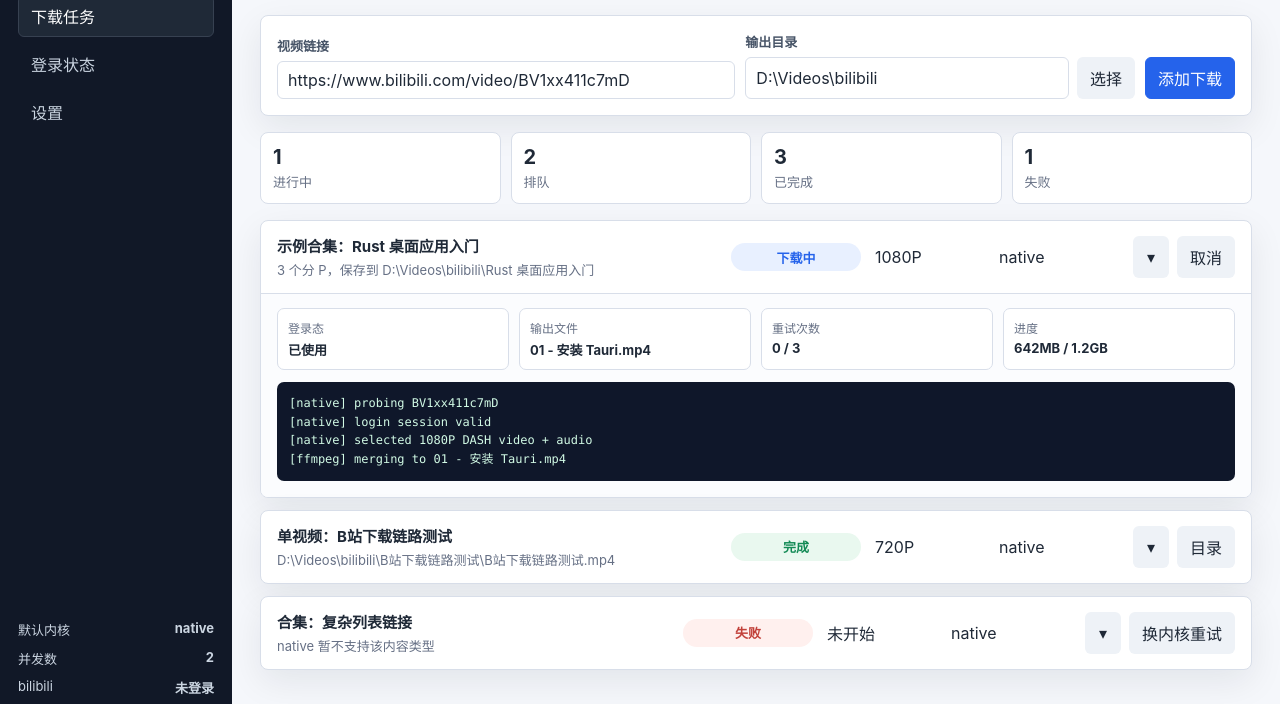
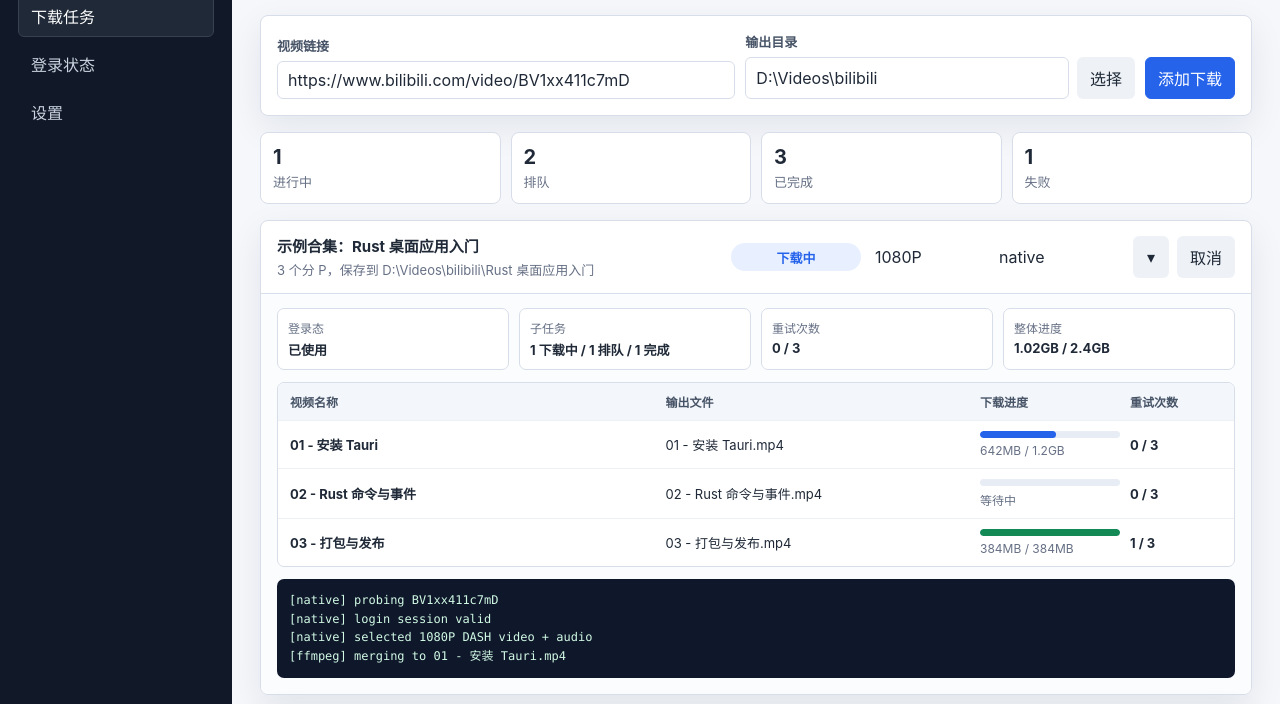
Before and after one commit to shenhaofang/video_downloader, a plain HTML site: page docs/superpowers/prototypes/video-downloader-ui/index.html in a window 1280 px wide. Shown: the part 81-785 px from the top of the page. Drawn offline with Linux system fonts and the light colour scheme.

Commit message:
Show collection child task details in prototype

```diff
--- a/docs/superpowers/prototypes/video-downloader-ui/index.html
+++ b/docs/superpowers/prototypes/video-downloader-ui/index.html
@@ -390,6 +390,74 @@
       font: 12px/1.55 "Cascadia Mono", Consolas, monospace;
     }
 
+    .part-list {
+      border: 1px solid var(--line);
+      border-radius: 7px;
+      overflow: hidden;
+      background: #fff;
+    }
+
+    .part-head,
+    .part-row {
+      display: grid;
+      grid-template-columns: minmax(180px, 1.2fr) minmax(180px, 1fr) 140px 92px;
+      gap: 10px;
+      align-items: center;
+      padding: 10px 12px;
+    }
+
+    .part-head {
+      background: #f3f6fa;
+      color: #475467;
+      font-size: 12px;
+      font-weight: 700;
+    }
+
+    .part-row {
+      border-top: 1px solid #edf1f6;
+      font-size: 13px;
+    }
+
+    .part-name,
+    .part-file {
+      min-width: 0;
+      overflow: hidden;
+      text-overflow: ellipsis;
+      white-space: nowrap;
+    }
+
+    .progress-line {
+      display: grid;
+      gap: 5px;
+    }
+
+    .progress-track {
+      height: 7px;
+      border-radius: 999px;
+      background: #e8edf5;
+      overflow: hidden;
+    }
+
+    .progress-bar {
+      height: 100%;
+      border-radius: inherit;
+      background: var(--blue);
+    }
+
+    .progress-bar.done {
+      background: var(--green);
+    }
+
+    .progress-bar.pending {
+      width: 0%;
+      background: #98a2b3;
+    }
+
+    .progress-text {
+      color: var(--muted);
+      font-size: 12px;
+    }
+
     .two-col {
       display: grid;
       grid-template-columns: 1.1fr 0.9fr;
@@ -528,6 +596,29 @@
         grid-template-columns: 1fr;
       }
 
+      .part-head {
+        display: none;
+      }
+
+      .part-row {
+        grid-template-columns: 1fr;
+        gap: 7px;
+      }
+
+      .part-row > * {
+        display: grid;
+        grid-template-columns: 76px minmax(0, 1fr);
+        gap: 8px;
+        align-items: center;
+      }
+
+      .part-row > *::before {
+        content: attr(data-label);
+        color: var(--muted);
+        font-size: 12px;
+        font-weight: 600;
+      }
+
       .task-main {
         grid-template-columns: 1fr;
       }
@@ -613,9 +704,44 @@
             <div class="task-detail">
               <div class="detail-grid">
                 <div class="detail-item"><span>登录态</span><strong>已使用</strong></div>
-                <div class="detail-item"><span>输出文件</span><strong>01 - 安装 Tauri.mp4</strong></div>
+                <div class="detail-item"><span>子任务</span><strong>1 下载中 / 1 排队 / 1 完成</strong></div>
                 <div class="detail-item"><span>重试次数</span><strong>0 / 3</strong></div>
-                <div class="detail-item"><span>进度</span><strong>642MB / 1.2GB</strong></div>
+                <div class="detail-item"><span>整体进度</span><strong>1.02GB / 2.4GB</strong></div>
+              </div>
+              <div class="part-list" aria-label="合集子任务">
+                <div class="part-head">
+                  <span>视频名称</span>
+                  <span>输出文件</span>
+                  <span>下载进度</span>
+                  <span>重试次数</span>
+                </div>
+                <div class="part-row">
+                  <strong class="part-name" data-label="视频名称">01 - 安装 Tauri</strong>
+                  <span class="part-file" data-label="输出文件">01 - 安装 Tauri.mp4</span>
+                  <div class="progress-line" data-label="下载进度">
+                    <div class="progress-track"><div class="progress-bar" style="width: 54%;"></div></div>
+                    <span class="progress-text">642MB / 1.2GB</span>
+                  </div>
+                  <strong data-label="重试次数">0 / 3</strong>
+                </div>
+                <div class="part-row">
+                  <strong class="part-name" data-label="视频名称">02 - Rust 命令与事件</strong>
+                  <span class="part-file" data-label="输出文件">02 - Rust 命令与事件.mp4</span>
+                  <div class="progress-line" data-label="下载进度">
+                    <div class="progress-track"><div class="progress-bar pending"></div></div>
+                    <span class="progress-text">等待中</span>
+                  </div>
+                  <strong data-label="重试次数">0 / 3</strong>
+                </div>
+                <div class="part-row">
+                  <strong class="part-name" data-label="视频名称">03 - 打包与发布</strong>
+                  <span class="part-file" data-label="输出文件">03 - 打包与发布.mp4</span>
+                  <div class="progress-line" data-label="下载进度">
+                    <div class="progress-track"><div class="progress-bar done" style="width: 100%;"></div></div>
+                    <span class="progress-text">384MB / 384MB</span>
+                  </div>
+                  <strong data-label="重试次数">1 / 3</strong>
+                </div>
               </div>
               <pre class="log-box">[native] probing BV1xx411c7mD
 [native] login session valid
```
Also changed, not shown: docs/superpowers/specs/2026-05-17-video-downloader-tauri-design.md (+3 -0 lines).
